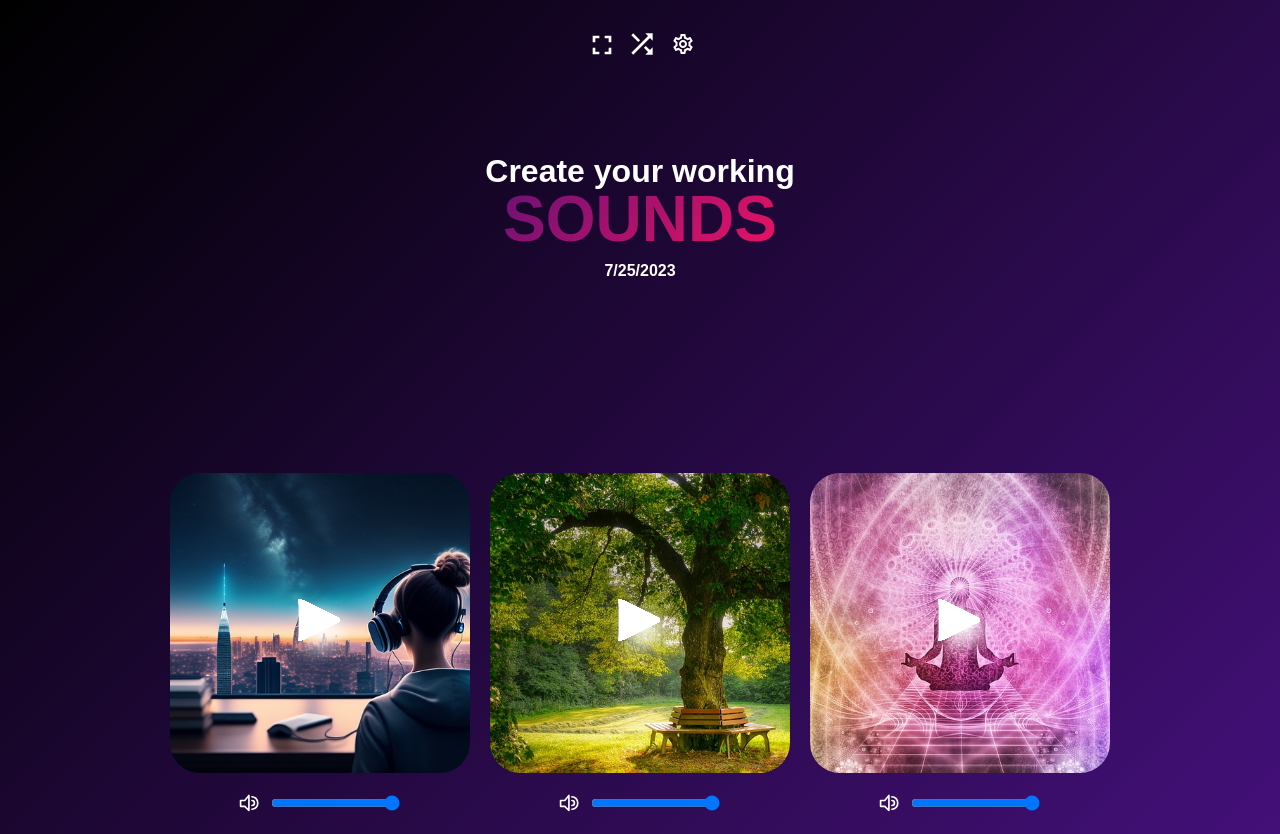
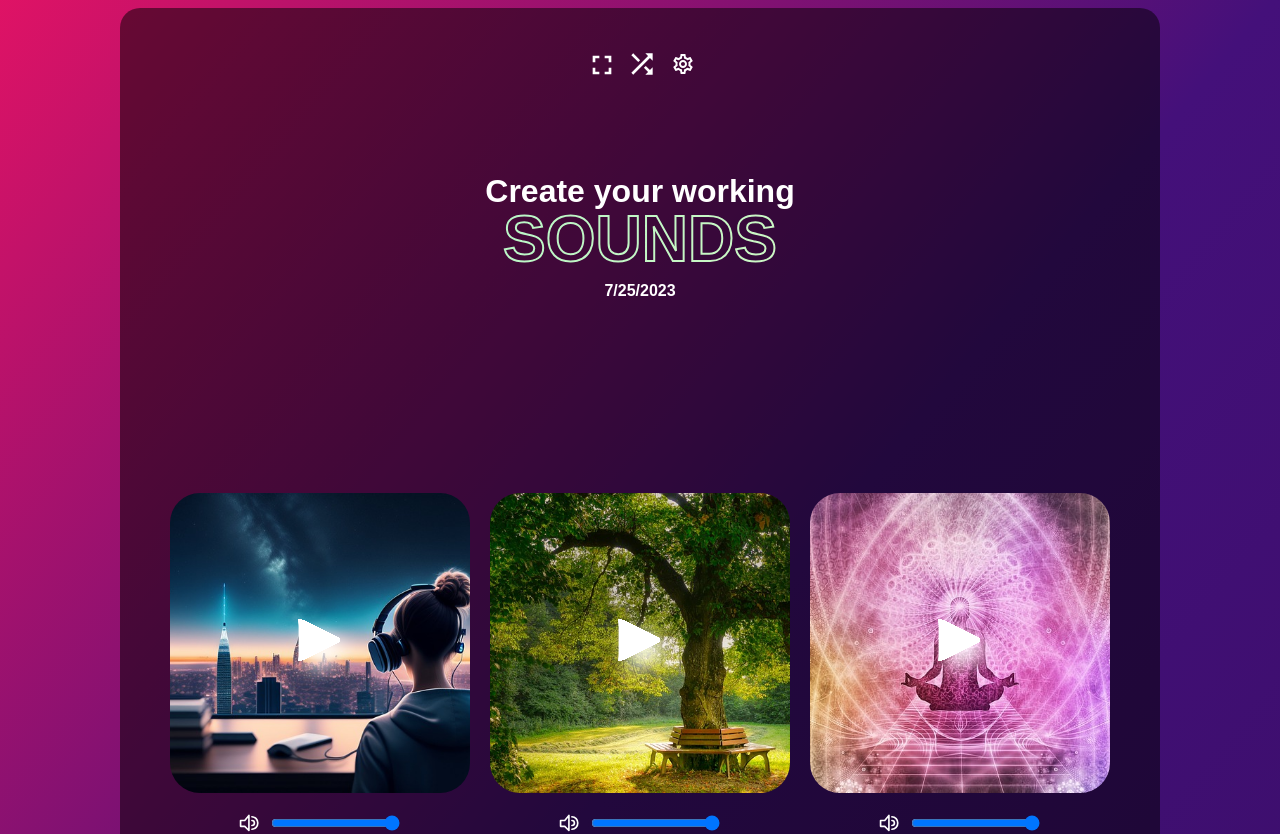
Before and after one commit to riccardobertolini/lofi-music, a Next.js app: page / in a window 1280 px wide. Shown: the top 834 px of the page. Built offline with nearby package versions, Linux system fonts and the light colour scheme.

Commit message:
feat: animated background and container style

```diff
--- a/components/App.style.tsx
+++ b/components/App.style.tsx
@@ -12,19 +12,19 @@ export const Title = styled.h1`
     width: 100%;
     text-transform: uppercase;
     font-weight: bold;
-    background-image: linear-gradient(
-      -225deg,
-      #231557 0%,
-      #44107a 29%,
-      #ff1361 67%,
-      #fff800 100%
-    );
 
-    -webkit-background-clip: text;
-    -webkit-text-fill-color: transparent;
-    animation: textclip 2s linear infinite;
     display: inline-block;
     font-size: 2em;
+
+    span {
+      color: white;
+      mix-blend-mode: difference;
+      background: transparent;
+      -webkit-background-clip: text;
+      -webkit-text-fill-color: transparent;
+      -webkit-text-stroke-width: 2px;
+      -webkit-text-stroke-color: white;
+    }
   }
 `
 
--- a/components/MusicTiles.tsx
+++ b/components/MusicTiles.tsx
@@ -85,7 +85,6 @@ const MusicTiles = ({ musicList, randomTracks }: MusicTilesProp) => {
           />
         ))}
       </TilesContainer>
-      {isTimerRunning && <p>Timer: {timer} seconds</p>}
     </div>
   )
 }
--- a/pages/index.js
+++ b/pages/index.js
@@ -19,8 +19,7 @@ export default function Home() {
   }
 
   return (
-    <div onClick={handleClose}
-    >
+    <div onClick={handleClose} className="mainWrapper">
       <PrefetchImages />
       <Header>
         <FullScreenMode />
@@ -31,7 +30,7 @@ export default function Home() {
         <SettingModal />
       </Header>
       <Title>
-        Create your working <div>sounds</div>
+        Create your working <div><span>sounds</span></div>
       </Title>
 
       <CalendarDate isDatePickerOpen={isDatePickerOpen} setDatePickerOpen={setDatePickerOpen} />
--- a/styles/globals.css
+++ b/styles/globals.css
@@ -3,8 +3,10 @@ html {
   margin: 0;
   padding: 0;
   min-height: 100vh;
+    background-size: 400% 400%;
+    animation: gradient 45s ease infinite;
   background-image: linear-gradient(
-          -225deg,
+          -50deg,
           #000 0%,
           #44107a 55%,
           #ff1361 66%,
@@ -12,3 +14,23 @@ html {
           #000 100%
   );
 }
+
+@keyframes gradient {
+    0% {
+        background-position: 0% 50%;
+    }
+    50% {
+        background-position: 100% 50%;
+    }
+    100% {
+        background-position: 0% 50%;
+    }
+}
+
+.mainWrapper {
+    max-width: 1000px;
+    margin: auto;
+    background: rgba(0, 0, 0, .5);
+    padding: 20px;
+    border-radius: 20px;
+}
```
Also changed, not shown: public/github_image.png.
